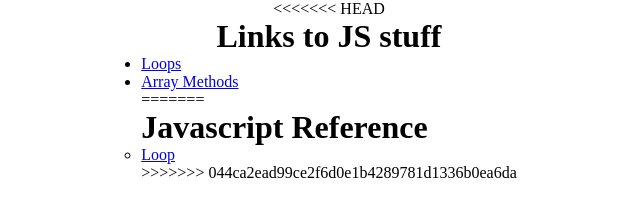
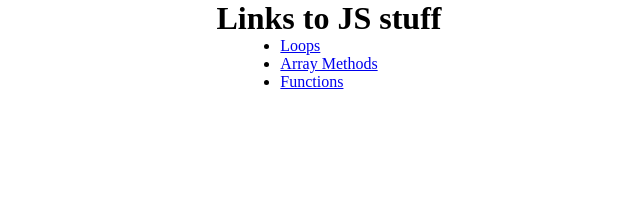
Before and after one commit to jillLoaiza/jillLoaiza.github.io, a plain HTML site: page js/index.html in a window 1280 px wide. Shown: the whole page, without its empty margins (311-951 px from the left). Drawn offline with Linux system fonts and the light colour scheme; files that its build step writes are made by us from their sources.

Commit message:
functions page made

```diff
--- a/js/index.html
+++ b/js/index.html
@@ -10,18 +10,11 @@
 </head>
 
 <body>
-<<<<<<< HEAD
     <h1>Links to JS stuff</h1>
     <ul>
         <li><a href="/js/1/index.html">Loops</a></li>
         <li><a href="/js/1/methods.html">Array Methods</a></li>
-=======
-    <h1>Javascript Reference</h1>
-    <ul>
-        <li>
-            <a href="/js/1/index.html">Loop</a>
-        </li>
->>>>>>> 044ca2ead99ce2f6d0e1b4289781d1336b0ea6da
+        <li><a href="/js/1/functions.html">Functions</a></li>
     </ul>
 </body>
 
```
Also changed, not shown: js/1/functions.html (added, +14 -0 lines).
